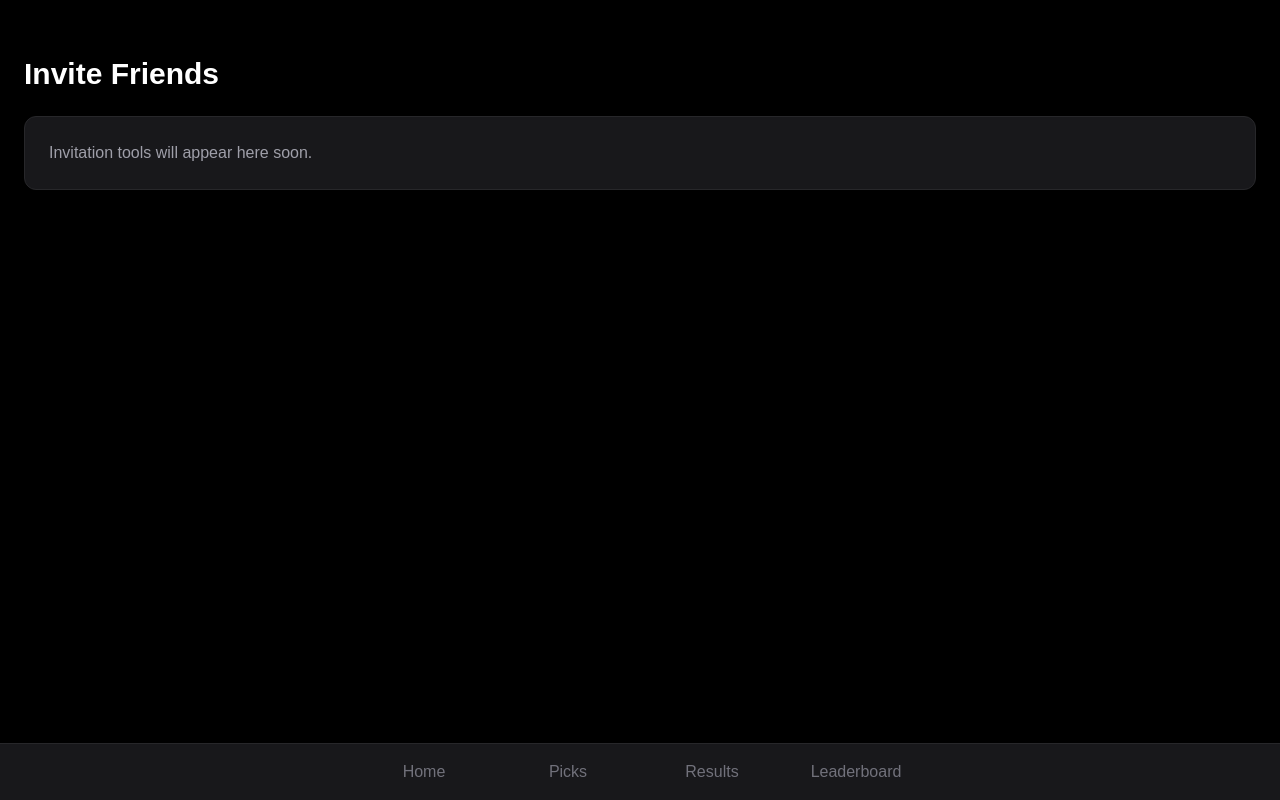
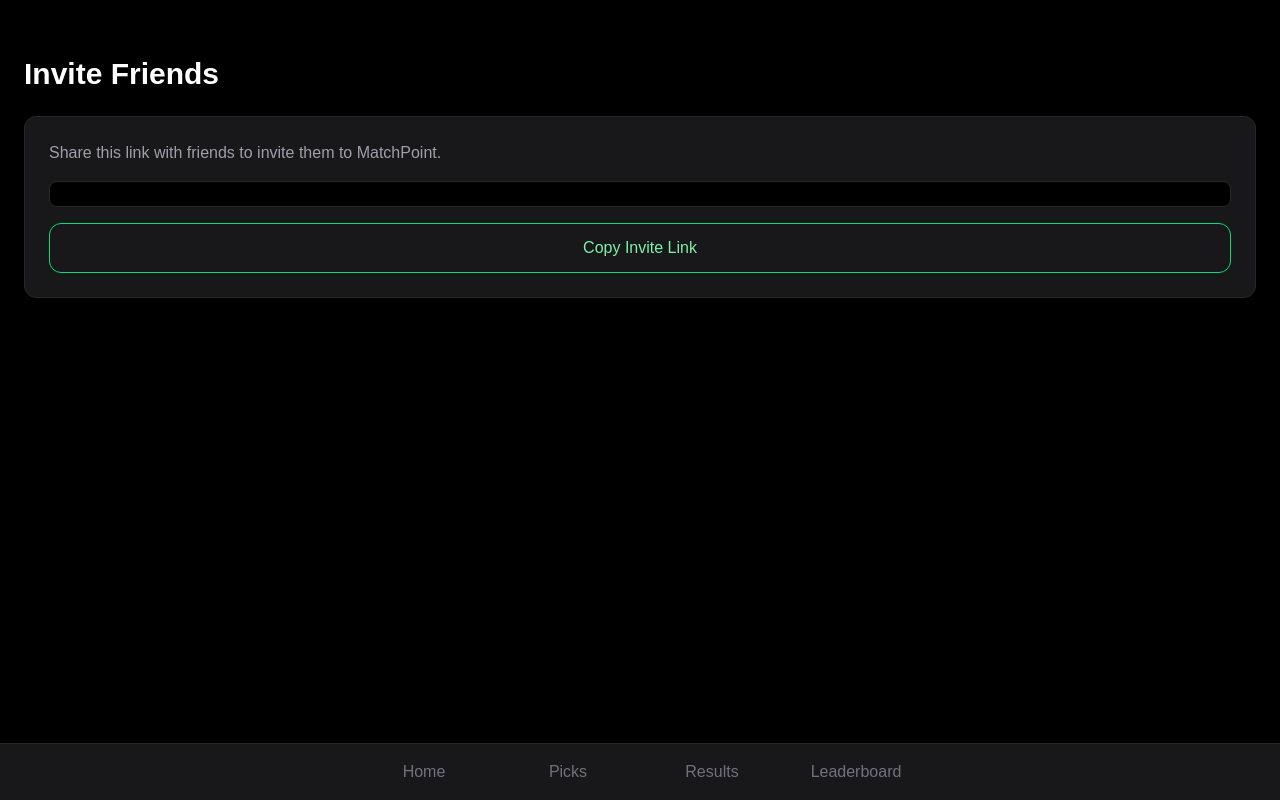
Before and after one commit to markeymarkbeaty/matchpoint, a Next.js app: page /invite in a window 1280 px wide. Built offline with nearby package versions, Linux system fonts and the light colour scheme; no server answers.

Commit message:
Add invite friends share link system

```diff
--- a/app/invite/page.tsx
+++ b/app/invite/page.tsx
@@ -1,23 +1,69 @@
 'use client'
 
-import BottomNav from '../../components/BottomNav'
+import { useEffect, useState } from 'react'
+import { supabase } from '@/lib/supabase'
+import BottomNav from '@/components/BottomNav'
 
 export default function InvitePage() {
+
+  const [inviteLink, setInviteLink] = useState('')
+
+  useEffect(() => {
+    generateInviteLink()
+  }, [])
+
+  async function generateInviteLink() {
+
+    const { data } = await supabase.auth.getUser()
+    const user = data.user
+
+    if (!user) return
+
+    const link = `${window.location.origin}/auth?invite=${user.id}`
+
+    setInviteLink(link)
+
+  }
+
+  async function copyLink() {
+
+    await navigator.clipboard.writeText(inviteLink)
+
+    alert('Invite link copied!')
+
+  }
+
   return (
+
     <div className="min-h-screen bg-black text-white px-6 pt-14 pb-32">
 
       <h1 className="text-3xl font-semibold mb-6">
         Invite Friends
       </h1>
 
-      <div className="bg-zinc-900 border border-zinc-800 rounded-xl p-6">
-        <p className="text-zinc-400">
-          Invitation tools will appear here soon.
+      <div className="bg-zinc-900 border border-zinc-800 rounded-xl p-6 mb-4">
+
+        <p className="text-zinc-400 mb-4">
+          Share this link with friends to invite them to MatchPoint.
         </p>
+
+        <div className="bg-black border border-zinc-800 rounded-lg p-3 text-sm break-all mb-4">
+          {inviteLink}
+        </div>
+
+        <button
+          onClick={copyLink}
+          className="w-full bg-zinc-900 border border-green-400 text-green-300 rounded-xl py-3 transition hover:shadow-[0_0_12px_rgba(74,222,128,0.6)]"
+        >
+          Copy Invite Link
+        </button>
+
       </div>
 
       <BottomNav />
 
     </div>
+
   )
+
 }
```
